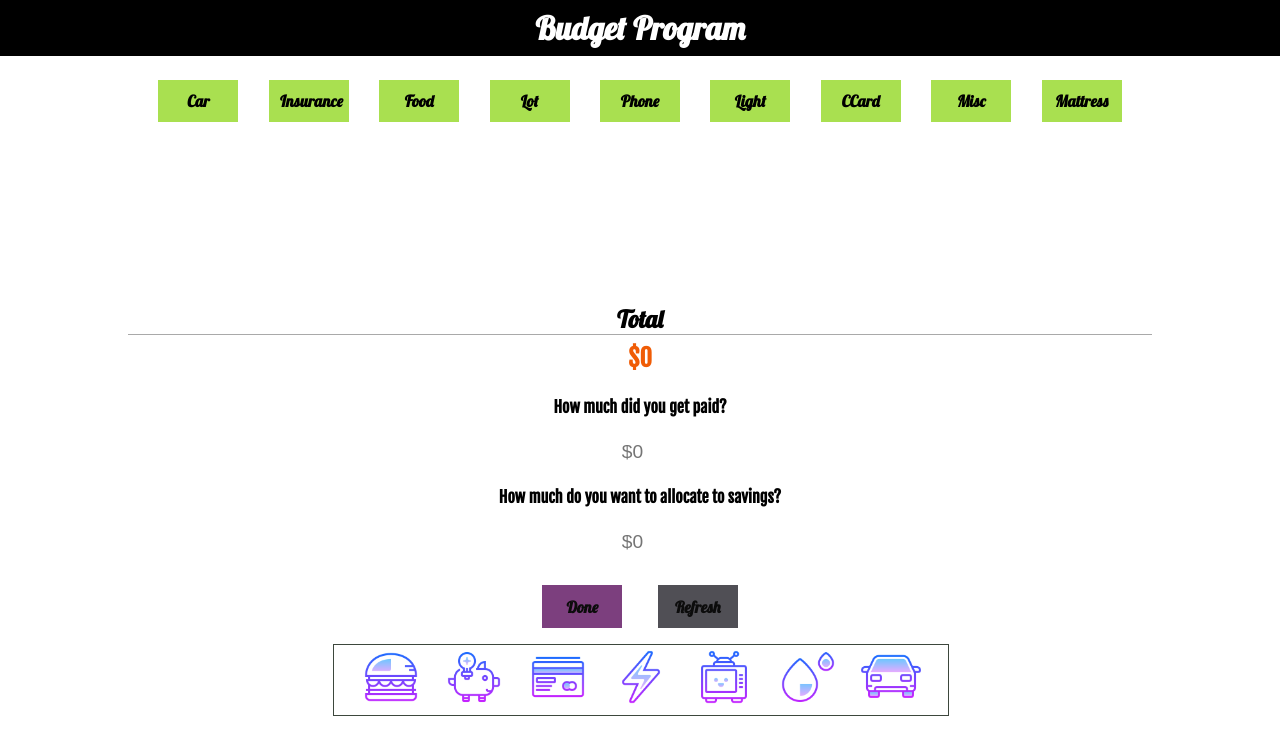
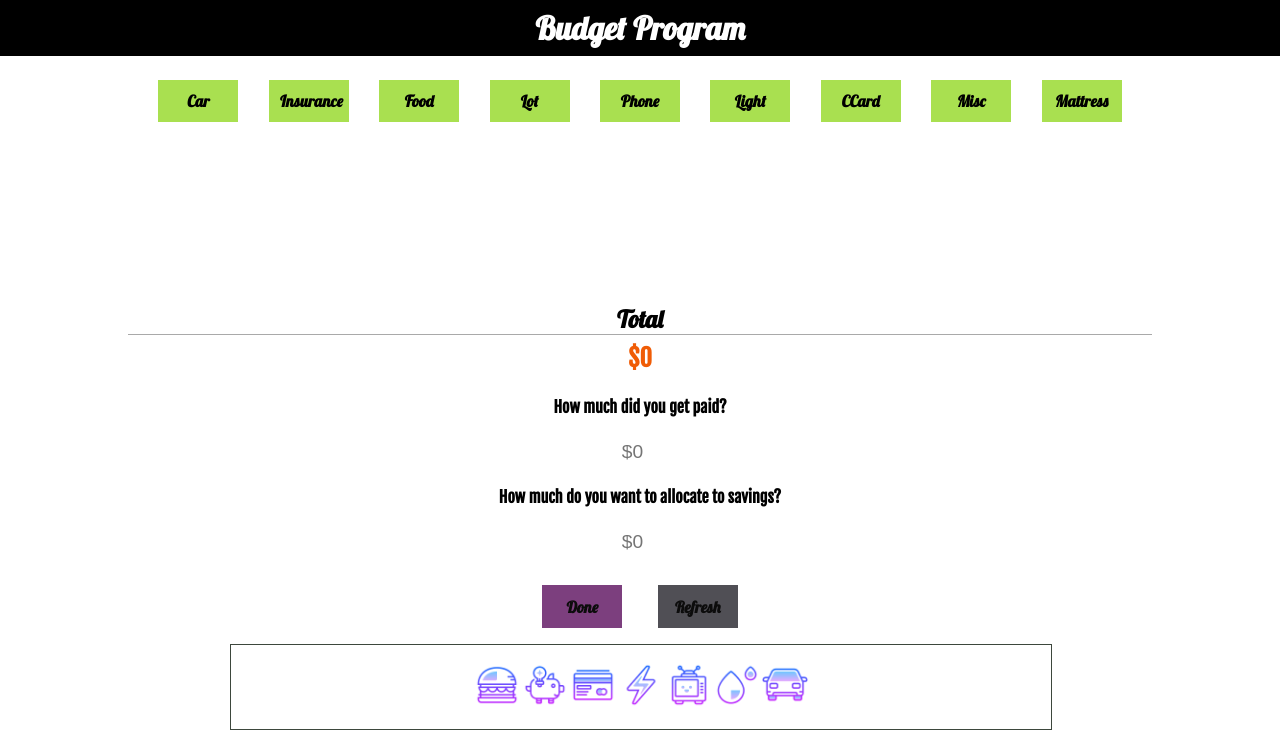
Before and after one commit to dortiz8/SmallBudgetProgram, a plain HTML site: page index.html in a window 1280 px wide. Drawn offline with Linux system fonts and the light colour scheme.

Commit message:
linksBox-xoverflow

```diff
--- a/css/style.css
+++ b/css/style.css
@@ -143,8 +143,8 @@ body{
 }
 
 .FinishDiv{
-    width: 60%;
-    margin-left: 20%;
+    width: 80%;
+    margin-left: 10%;
     margin-top: 1rem;
     text-align: center;
 }
@@ -209,34 +209,25 @@ body{
 }
 
 .Links{
-    width: 60%;
-    margin: 1rem 0 1rem 20%;
+    width: 80%;
+    margin: 1rem 0 1rem 10%;
+    border: 1px solid rgb(61, 71, 61);
+    height: auto;
     display: flex;
-    border: 1px solid rgb(61, 71, 61);
-    height: 70px;
+    justify-content: center;
 }
+
 #linksCanvas{
-    text-align: center;
-    width: 100%;
-    overflow-y: scroll;
-    scroll-behavior: smooth;
+    width: auto;
+    display: flex;
+    justify-content: space-around;
+    align-content: center;
+    align-items: center;
+    overflow-x: scroll;
+    padding: 1rem .5rem;
 }
-#linksCanvas a{
-    margin: .2rem .5rem;
-    /* display: none; */
+
+#linksCanvas a img{
+    width: 3rem;
+
 }
-#linksCanvas a>img{
-    width: 4rem;
-}
-.Links>a{
-    /* border: 1px solid red; */
-    width: 10%;
-    display: flex;
-    flex-direction: column;
-    justify-content: center;
-    align-items: center;
-}
-.Arrow{
-    width: 2rem;
-    /* border: 1px solid rgb(92, 92, 1); */
-}
```
